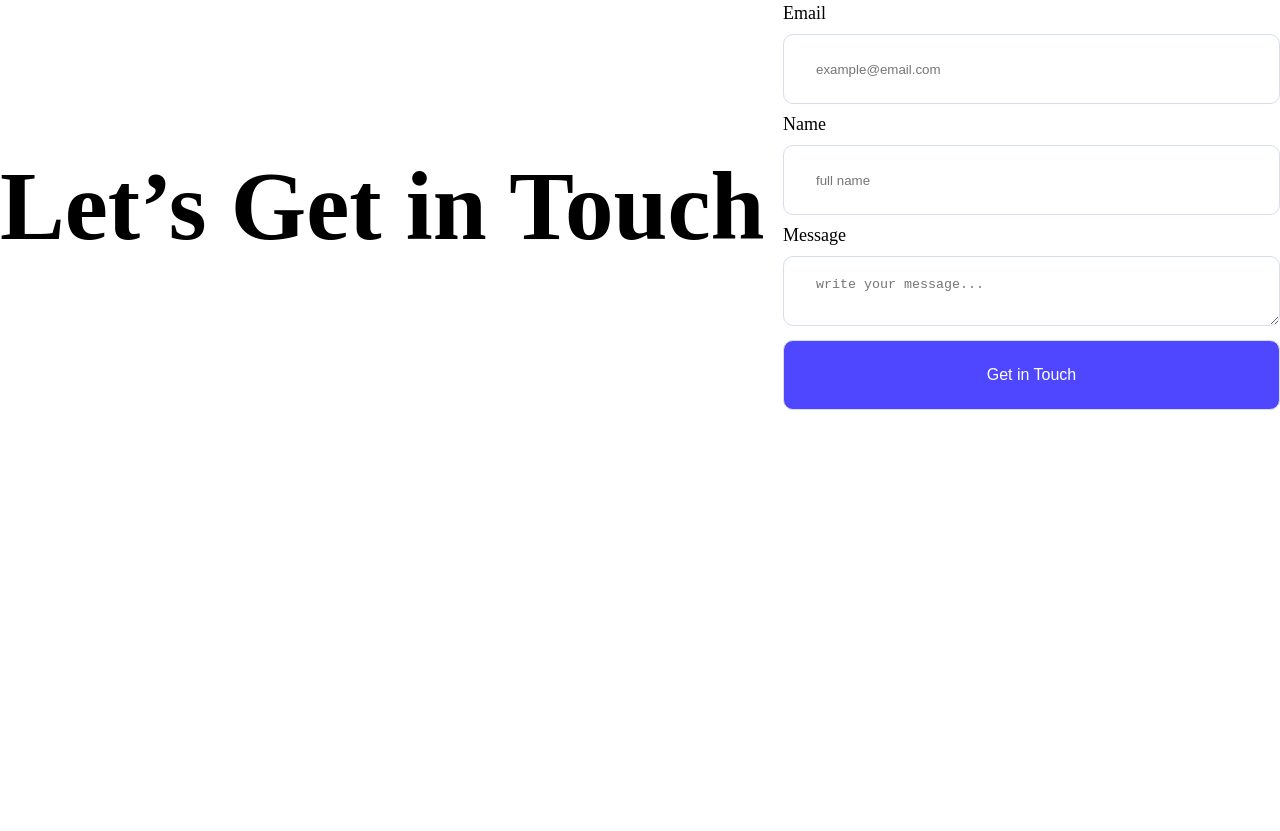
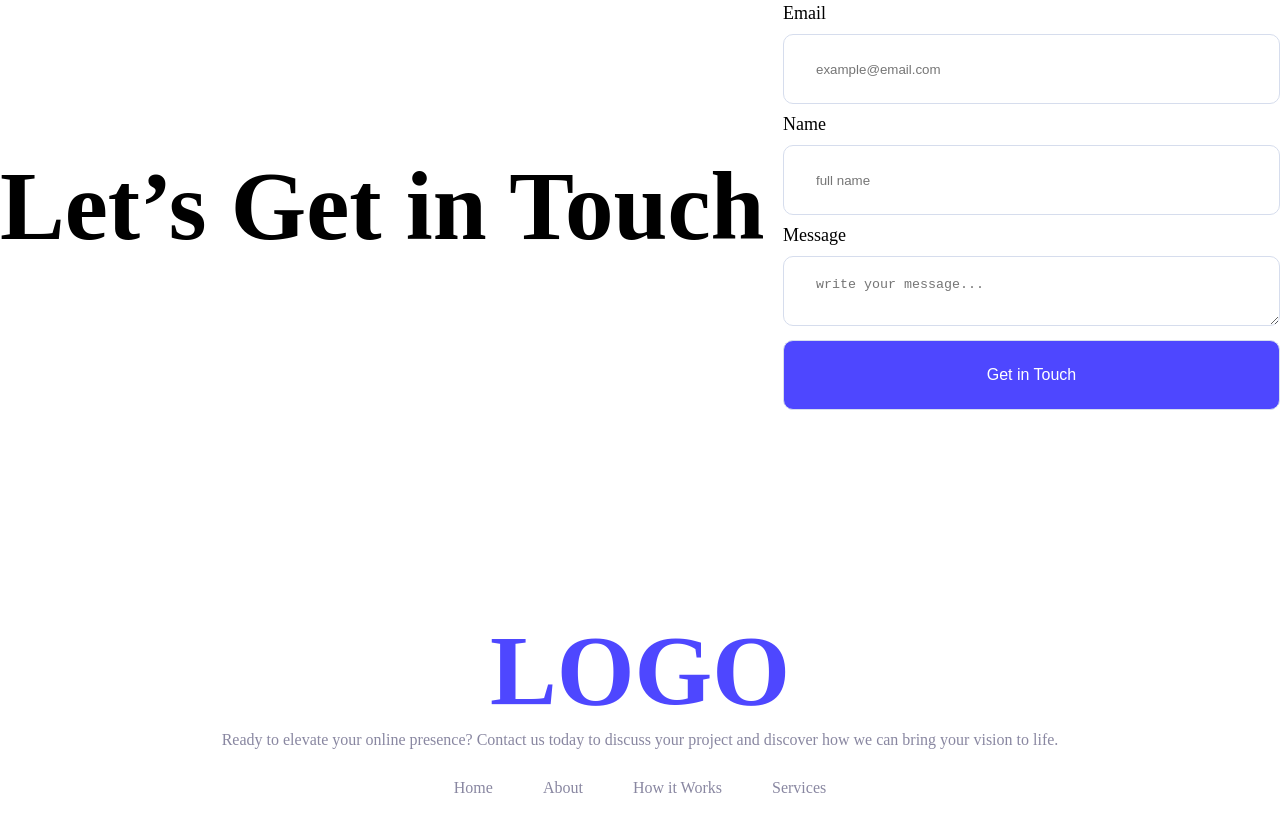
Before and after one commit to abrar-hossain20/landing-launchpad, a plain HTML site: page index.html in a window 1280 px wide. Shown: the part 1619-2450 px from the top of the page. Before the commit the page ends 2129 px from the top, so only its background shows below. Drawn offline with Linux system fonts and the light colour scheme.

Commit message:
footer section added

```diff
--- a/index.html
+++ b/index.html
@@ -73,6 +73,15 @@
       </section>
 
     </main>
-    <footer></footer>
+    <footer class="footer">
+      <h1 class="footH">LOGO</h1>
+      <p class="footDes">Ready to elevate your online presence? Contact us today to discuss your project and discover how we can bring your vision to life.</p>
+      <ul class="footUL">
+        <li><a href="">Home</a></li>
+        <li><a href="">About</a></li>
+        <li><a href="">How it Works</a></li>
+        <li><a href="">Services</a></li>
+      </ul>
+    </footer>
   </body>
 </html>
--- a/styles/style.css
+++ b/styles/style.css
@@ -1,6 +1,7 @@
 * {
   margin: 0;
   padding: 0;
+  /* background: rgb(245, 248, 255); */
 }
 
 /* primary sections */
@@ -154,3 +155,37 @@ footer {
   font-size: 18px;
   font-weight: 500;
 }
+
+/* footer section */
+
+.footer {
+  text-align: center;
+  padding-top: 100px;
+  margin-bottom: 100px;
+}
+
+.footH {
+  color: rgb(78, 71, 255);
+  font-size: 100px;
+  font-weight: 900;
+  line-height: 121px;
+}
+.footDes {
+  color: rgb(137, 135, 161);
+  font-size: 16px;
+  font-weight: 400;
+
+  margin-bottom:  30px ;
+}
+.footUL {
+  display: flex;
+  list-style: none;
+  gap: 50px;
+  justify-content: center;
+}
+
+footer ul a {
+  text-decoration: none;
+  color: rgb(137, 135, 161);
+  font-weight: 400;
+}
```
